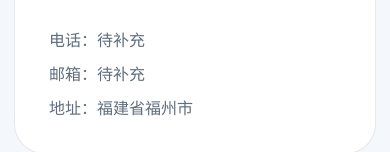
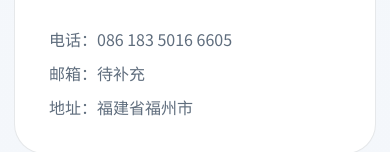
Before and after one commit to learninglhm/dashanmao-website, a plain HTML site: page index.html in a window 390 px wide. Shown: the part 4968-5120 px from the top of the page. Drawn offline with Linux system fonts and the light colour scheme.

Commit message:
Add contact phone number

```diff
--- a/index.html
+++ b/index.html
@@ -177,7 +177,7 @@
           <p>电话、邮箱、地址确认后即可替换为正式企业信息。</p>
         </div>
         <div class="contact-meta">
-          <span>电话：待补充</span>
+          <span>电话：086 183 5016 6605</span>
           <span>邮箱：待补充</span>
           <span>地址：福建省福州市</span>
         </div>
```
